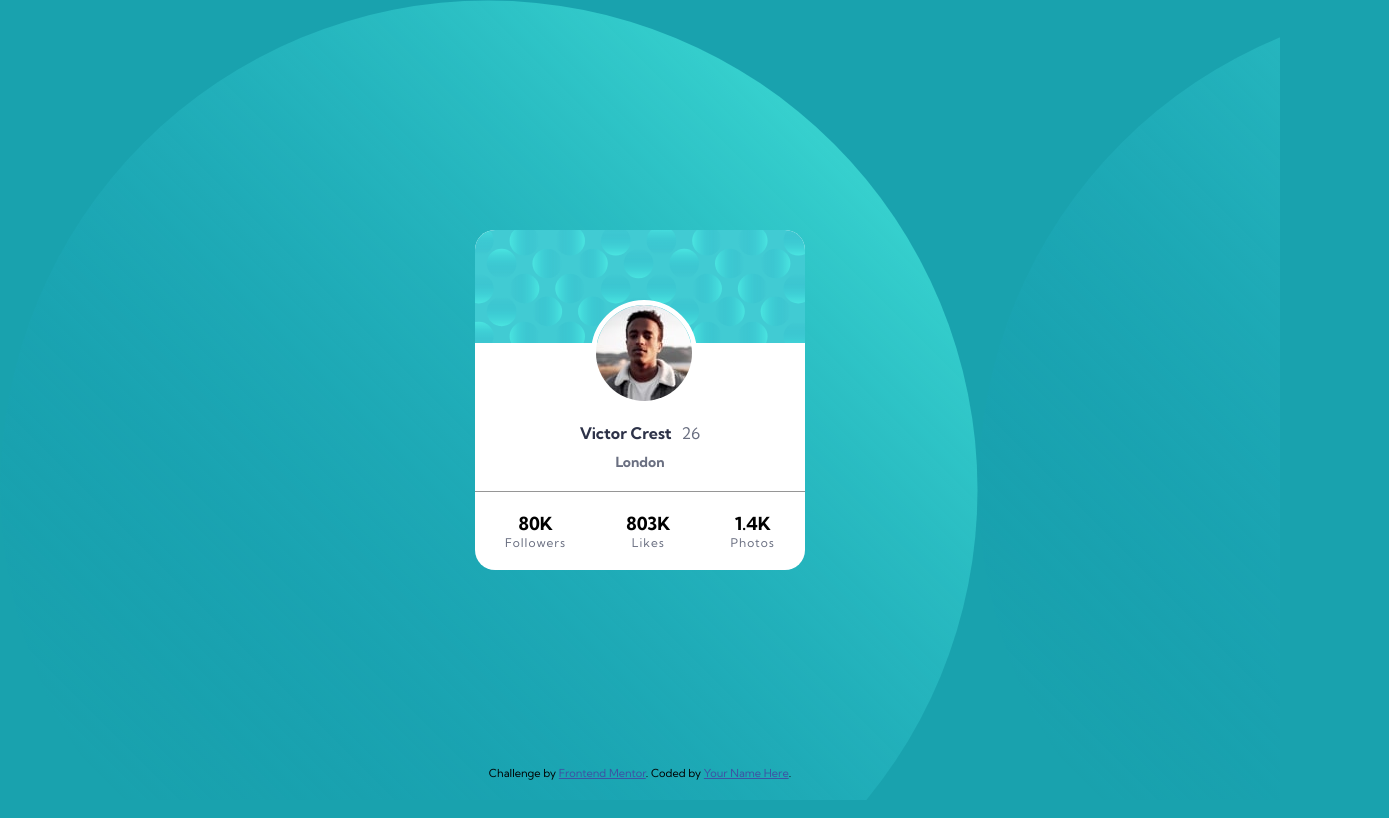
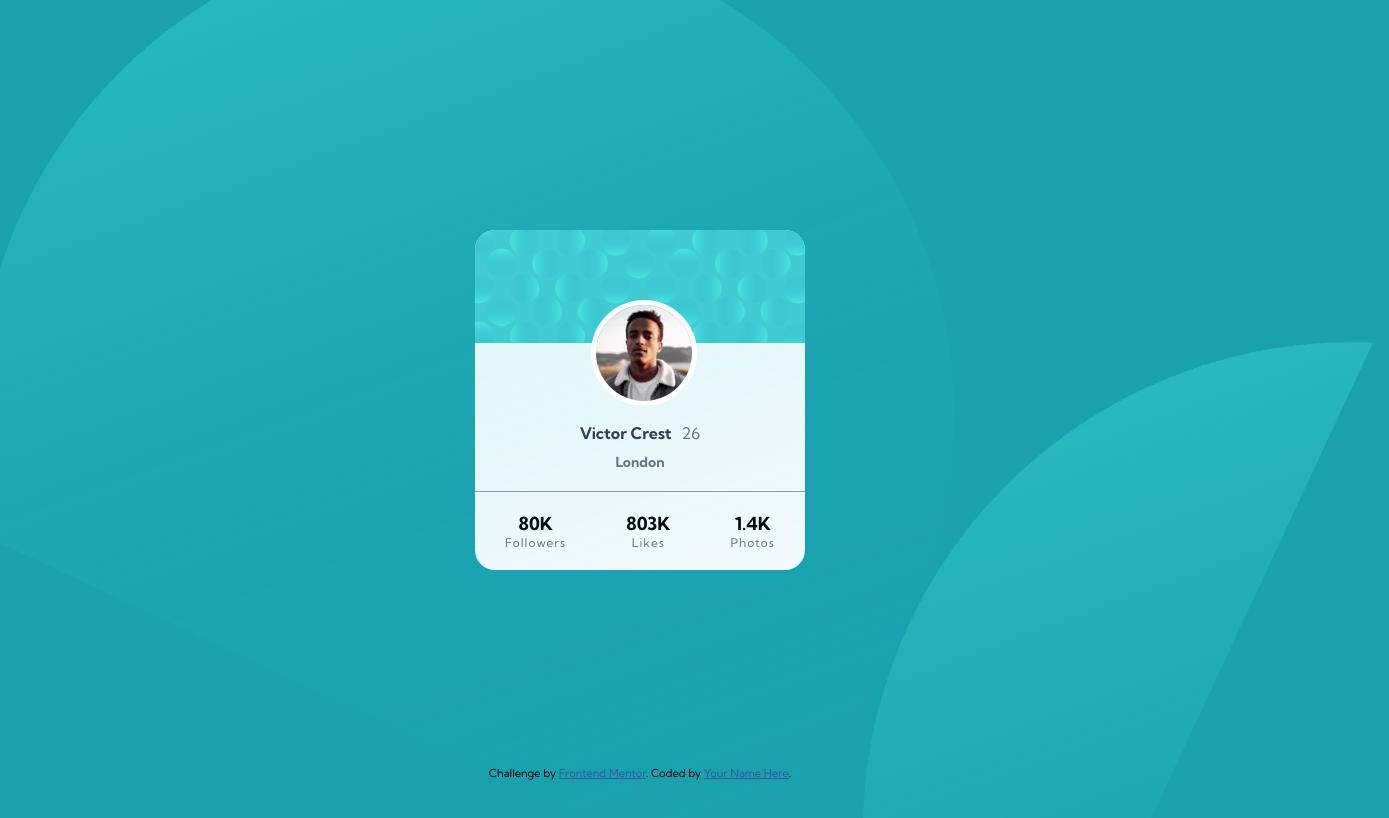
Before and after one commit to thstrong/profile-card, a plain HTML site: page index.html in a window 1280 px wide. Shown: the whole page, 1389 px wide, since content can reach past the window. Drawn offline with Linux system fonts and the light colour scheme.

Commit message:
Add files via upload

```diff
--- a/styles.css
+++ b/styles.css
@@ -8,8 +8,20 @@ body {
     align-items: center;
     height: 100vh;
     background-color: hsl(185, 75%, 39%);
-    background-image: url("./images/bg-pattern-top.svg");
+    /* background-image: url("./images/bg-pattern-top.svg"); */
     font-family: 'Kumbh Sans', sans-serif;
+}
+
+body::before {
+    content: '';
+    background-image: url("./images/bg-pattern-bottom.svg");
+    position: absolute;
+    left: 0;
+    top: 0;
+    bottom: 0;
+    right: 0;
+    transform: rotate(25deg);
+
 }
 
 .card {
```
